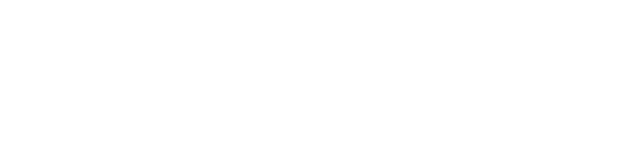
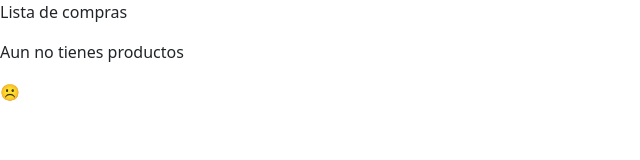
Before and after one commit to oliveravictor/minimarket, a plain HTML site: page index.html in a window 1280 px wide. Shown: the whole page, without its empty margins (0-640 px from the left). Drawn offline with nearby package versions, Linux system fonts and the light colour scheme.

Commit message:
add header and section

```diff
--- a/index.html
+++ b/index.html
@@ -11,6 +11,16 @@
 </head>
 
 <body>
+    <header>
+        <p>Lista de compras</p>
+    </header>
+
+    <section id="empty">
+        <p class="empty__title">Aun no tienes productos </p>
+        <p class="empty__icon">☹</p>
+    </section>
+
+
     <script src="https://cdn.jsdelivr.net/npm/bootstrap@5.1.0/dist/js/bootstrap.bundle.min.js"
         integrity="sha384-U1DAWAznBHeqEIlVSCgzq+c9gqGAJn5c/t99JyeKa9xxaYpSvHU5awsuZVVFIhvj"
         crossorigin="anonymous"></script>
```
